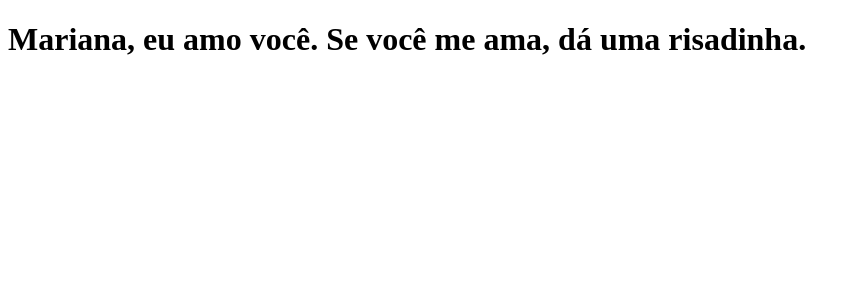
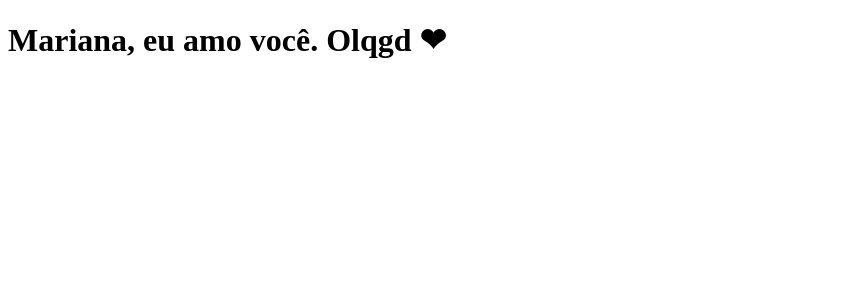
Before and after one commit to NIKAO-CODE/clone-tabnews, a Next.js app: page / in a window 1280 px wide. Shown: the top 300 px of the page, without its empty margins (0-860 px from the left). Built offline with nearby package versions, Linux system fonts and the light colour scheme.

Commit message:
modifica a frase

```diff
--- a/pages/index.js
+++ b/pages/index.js
@@ -1,5 +1,5 @@
 function Home() {
-    return <h1>Mariana, eu amo você. Se você me ama, dá uma risadinha. </h1>
+    return <h1>Mariana, eu amo você. Olqgd ❤</h1>
 }
 
 export default Home;
```
